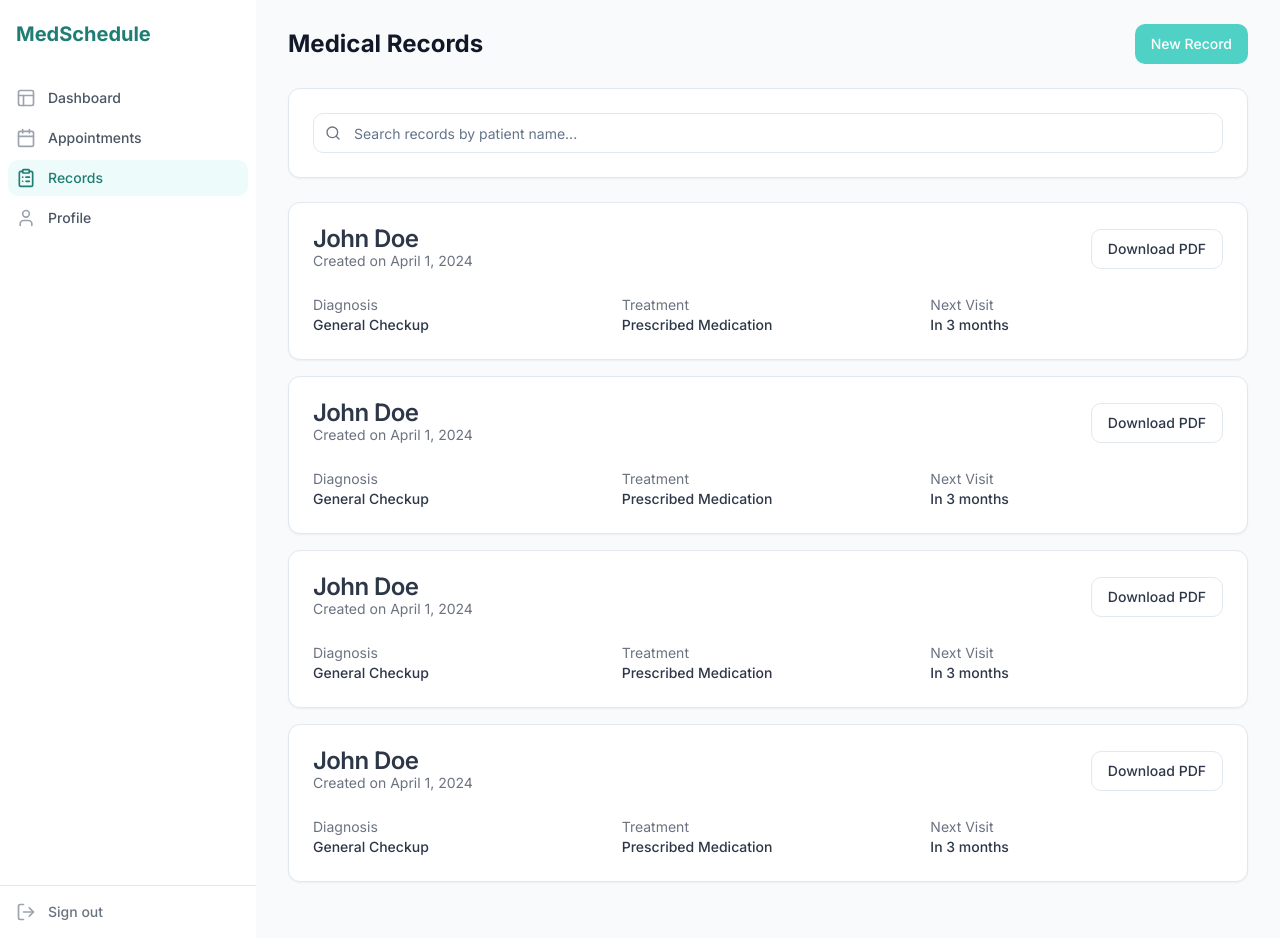
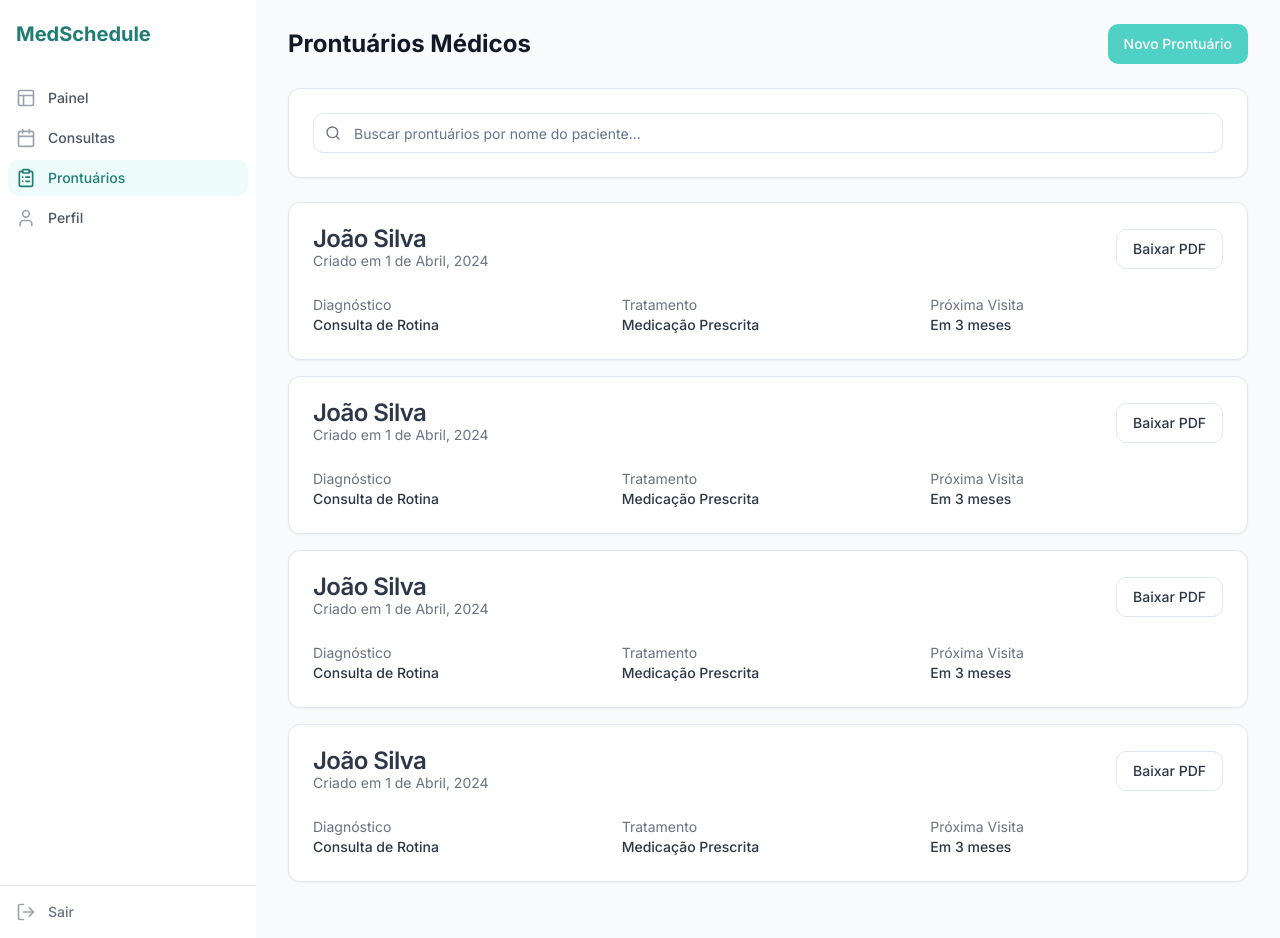
Before and after one commit to michaeldias-dev/friendly-doctor-appointments, a React (Vite) app: page /records in a window 1280 px wide. Built offline with nearby package versions, Linux system fonts and the light colour scheme.

Commit message:
Translate to Portuguese
Translate all UI text to Portuguese.

```diff
--- a/src/components/AppLayout.tsx
+++ b/src/components/AppLayout.tsx
@@ -18,10 +18,10 @@ const AppLayout = ({ children }: AppLayoutProps) => {
   const location = useLocation();
 
   const navigation = [
-    { name: "Dashboard", href: "/dashboard", icon: Layout },
-    { name: "Appointments", href: "/appointments", icon: Calendar },
-    { name: "Records", href: "/records", icon: ClipboardList },
-    { name: "Profile", href: "/profile", icon: User },
+    { name: "Painel", href: "/dashboard", icon: Layout },
+    { name: "Consultas", href: "/appointments", icon: Calendar },
+    { name: "Prontuários", href: "/records", icon: ClipboardList },
+    { name: "Perfil", href: "/profile", icon: User },
   ];
 
   return (
@@ -68,7 +68,7 @@ const AppLayout = ({ children }: AppLayoutProps) => {
                 className="flex items-center text-sm font-medium text-gray-500 hover:text-gray-700"
               >
                 <LogOut className="mr-3 h-5 w-5 text-gray-400" />
-                Sign out
+                Sair
               </Link>
             </div>
           </div>
--- a/src/pages/Appointments.tsx
+++ b/src/pages/Appointments.tsx
@@ -11,12 +11,12 @@ const Appointments = () => {
   return (
     <AppLayout>
       <div className="animate-in">
-        <h1 className="text-2xl font-bold text-gray-900 mb-6">Appointments</h1>
+        <h1 className="text-2xl font-bold text-gray-900 mb-6">Consultas</h1>
 
         <div className="grid grid-cols-1 md:grid-cols-3 gap-6">
           <Card className="md:col-span-1">
             <CardHeader>
-              <CardTitle>Schedule</CardTitle>
+              <CardTitle>Agenda</CardTitle>
             </CardHeader>
             <CardContent>
               <Calendar
@@ -30,7 +30,7 @@ const Appointments = () => {
 
           <Card className="md:col-span-2">
             <CardHeader>
-              <CardTitle>Appointments for {date?.toLocaleDateString()}</CardTitle>
+              <CardTitle>Consultas para {date?.toLocaleDateString()}</CardTitle>
             </CardHeader>
             <CardContent>
               <div className="space-y-4">
@@ -40,13 +40,13 @@ const Appointments = () => {
                     className="flex items-center justify-between p-4 border rounded-lg hover:bg-gray-50"
                   >
                     <div>
-                      <p className="font-medium">John Doe</p>
-                      <p className="text-sm text-gray-500">General Checkup</p>
+                      <p className="font-medium">João Silva</p>
+                      <p className="text-sm text-gray-500">Consulta de Rotina</p>
                     </div>
                     <div className="flex items-center gap-4">
-                      <span className="text-sm text-gray-500">2:30 PM</span>
+                      <span className="text-sm text-gray-500">14:30</span>
                       <Button variant="outline" size="sm">
-                        View Details
+                        Ver Detalhes
                       </Button>
                     </div>
                   </div>
--- a/src/pages/Dashboard.tsx
+++ b/src/pages/Dashboard.tsx
@@ -7,13 +7,13 @@ const Dashboard = () => {
   return (
     <AppLayout>
       <div className="animate-in">
-        <h1 className="text-2xl font-bold text-gray-900 mb-6">Dashboard</h1>
+        <h1 className="text-2xl font-bold text-gray-900 mb-6">Painel</h1>
 
         <div className="grid grid-cols-1 md:grid-cols-3 gap-6 mb-8">
           <Card>
             <CardHeader className="flex flex-row items-center justify-between pb-2 space-y-0">
               <CardTitle className="text-sm font-medium">
-                Today's Appointments
+                Consultas de Hoje
               </CardTitle>
               <Calendar className="h-4 w-4 text-gray-500" />
             </CardHeader>
@@ -24,7 +24,7 @@ const Dashboard = () => {
           <Card>
             <CardHeader className="flex flex-row items-center justify-between pb-2 space-y-0">
               <CardTitle className="text-sm font-medium">
-                Pending Records
+                Prontuários Pendentes
               </CardTitle>
               <ClipboardList className="h-4 w-4 text-gray-500" />
             </CardHeader>
@@ -35,7 +35,7 @@ const Dashboard = () => {
           <Card>
             <CardHeader className="flex flex-row items-center justify-between pb-2 space-y-0">
               <CardTitle className="text-sm font-medium">
-                Total Patients
+                Total de Pacientes
               </CardTitle>
               <Users className="h-4 w-4 text-gray-500" />
             </CardHeader>
@@ -48,7 +48,7 @@ const Dashboard = () => {
         <div className="grid grid-cols-1 md:grid-cols-2 gap-6">
           <Card>
             <CardHeader>
-              <CardTitle>Recent Appointments</CardTitle>
+              <CardTitle>Consultas Recentes</CardTitle>
             </CardHeader>
             <CardContent>
               <div className="space-y-4">
@@ -58,10 +58,10 @@ const Dashboard = () => {
                     className="flex items-center justify-between py-2 border-b last:border-0"
                   >
                     <div>
-                      <p className="font-medium">John Doe</p>
-                      <p className="text-sm text-gray-500">General Checkup</p>
+                      <p className="font-medium">João Silva</p>
+                      <p className="text-sm text-gray-500">Consulta de Rotina</p>
                     </div>
-                    <div className="text-sm text-gray-500">2:30 PM</div>
+                    <div className="text-sm text-gray-500">14:30</div>
                   </div>
                 ))}
               </div>
@@ -70,7 +70,7 @@ const Dashboard = () => {
 
           <Card>
             <CardHeader>
-              <CardTitle>Recent Records</CardTitle>
+              <CardTitle>Prontuários Recentes</CardTitle>
             </CardHeader>
             <CardContent>
               <div className="space-y-4">
@@ -80,10 +80,10 @@ const Dashboard = () => {
                     className="flex items-center justify-between py-2 border-b last:border-0"
                   >
                     <div>
-                      <p className="font-medium">Jane Smith</p>
-                      <p className="text-sm text-gray-500">Medical Report</p>
+                      <p className="font-medium">Maria Santos</p>
+                      <p className="text-sm text-gray-500">Relatório Médico</p>
                     </div>
-                    <div className="text-sm text-gray-500">Yesterday</div>
+                    <div className="text-sm text-gray-500">Ontem</div>
                   </div>
                 ))}
               </div>
--- a/src/pages/Index.tsx
+++ b/src/pages/Index.tsx
@@ -11,7 +11,7 @@ const Index = () => {
           <h1 className="text-2xl font-bold text-primary-700">MedSchedule</h1>
           <Link to="/login">
             <Button variant="outline" className="font-medium">
-              Doctor Login
+              Login do Médico
             </Button>
           </Link>
         </div>
@@ -20,15 +20,15 @@ const Index = () => {
       <main className="container mx-auto px-6 pt-20 pb-16">
         <div className="max-w-4xl mx-auto text-center animate-in">
           <h1 className="text-5xl font-bold text-gray-900 mb-6">
-            Streamlined Medical Appointment Management
+            Gestão Simplificada de Consultas Médicas
           </h1>
           <p className="text-xl text-gray-600 mb-12">
-            Efficient scheduling, seamless record management, and enhanced patient care
-            in one integrated platform.
+            Agendamentos eficientes, gestão de prontuários e atendimento aprimorado
+            em uma única plataforma integrada.
           </p>
           <Link to="/login">
             <Button size="lg" className="font-semibold text-lg px-8">
-              Get Started
+              Começar Agora
             </Button>
           </Link>
         </div>
@@ -38,9 +38,9 @@ const Index = () => {
             <div className="h-12 w-12 bg-primary-100 rounded-lg flex items-center justify-center mb-4">
               <Calendar className="h-6 w-6 text-primary-600" />
             </div>
-            <h3 className="text-xl font-semibold mb-2">Easy Scheduling</h3>
+            <h3 className="text-xl font-semibold mb-2">Agendamento Fácil</h3>
             <p className="text-gray-600">
-              Manage your appointments efficiently with our intuitive calendar interface.
+              Gerencie suas consultas de forma eficiente com nossa interface intuitiva de calendário.
             </p>
           </div>
 
@@ -48,10 +48,10 @@ const Index = () => {
             <div className="h-12 w-12 bg-primary-100 rounded-lg flex items-center justify-center mb-4">
               <ClipboardCheck className="h-6 w-6 text-primary-600" />
             </div>
-            <h3 className="text-xl font-semibold mb-2">Medical Records</h3>
+            <h3 className="text-xl font-semibold mb-2">Prontuários Médicos</h3>
             <p className="text-gray-600">
-              Securely manage and access patient records with easy form filling and PDF
-              downloads.
+              Gerencie e acesse prontuários de pacientes com facilidade, incluindo
+              preenchimento de formulários e downloads em PDF.
             </p>
           </div>
 
@@ -59,9 +59,9 @@ const Index = () => {
             <div className="h-12 w-12 bg-primary-100 rounded-lg flex items-center justify-center mb-4">
               <UserCircle className="h-6 w-6 text-primary-600" />
             </div>
-            <h3 className="text-xl font-semibold mb-2">Doctor Profiles</h3>
+            <h3 className="text-xl font-semibold mb-2">Perfil do Médico</h3>
             <p className="text-gray-600">
-              Maintain your professional profile and manage your practice efficiently.
+              Mantenha seu perfil profissional e gerencie sua prática de forma eficiente.
             </p>
           </div>
         </div>
@@ -69,7 +69,7 @@ const Index = () => {
 
       <footer className="container mx-auto px-6 py-8 border-t">
         <div className="text-center text-gray-600">
-          <p>&copy; 2024 MedSchedule. All rights reserved.</p>
+          <p>&copy; 2024 MedSchedule. Todos os direitos reservados.</p>
         </div>
       </footer>
     </div>
--- a/src/pages/Profile.tsx
+++ b/src/pages/Profile.tsx
@@ -14,36 +14,36 @@ const Profile = () => {
     <AppLayout>
       <div className="animate-in">
         <div className="flex items-center justify-between mb-6">
-          <h1 className="text-2xl font-bold text-gray-900">Doctor Profile</h1>
+          <h1 className="text-2xl font-bold text-gray-900">Perfil do Médico</h1>
           <Button
             variant={isEditing ? "outline" : "default"}
             onClick={() => setIsEditing(!isEditing)}
           >
-            {isEditing ? "Cancel" : "Edit Profile"}
+            {isEditing ? "Cancelar" : "Editar Perfil"}
           </Button>
         </div>
 
         <div className="grid grid-cols-1 md:grid-cols-3 gap-6">
           <Card className="md:col-span-2">
             <CardHeader>
-              <CardTitle>Personal Information</CardTitle>
+              <CardTitle>Informações Pessoais</CardTitle>
             </CardHeader>
             <CardContent>
               <form className="space-y-6">
                 <div className="grid grid-cols-1 md:grid-cols-2 gap-4">
                   <div className="space-y-2">
-                    <Label htmlFor="firstName">First Name</Label>
+                    <Label htmlFor="firstName">Nome</Label>
                     <Input
                       id="firstName"
-                      defaultValue="John"
+                      defaultValue="João"
                       readOnly={!isEditing}
                     />
                   </div>
                   <div className="space-y-2">
-                    <Label htmlFor="lastName">Last Name</Label>
+                    <Label htmlFor="lastName">Sobrenome</Label>
                     <Input
                       id="lastName"
-                      defaultValue="Smith"
+                      defaultValue="Silva"
                       readOnly={!isEditing}
                     />
                   </div>
@@ -54,32 +54,32 @@ const Profile = () => {
                   <Input
                     id="email"
                     type="email"
-                    defaultValue="dr.smith@example.com"
+                    defaultValue="dr.silva@exemplo.com"
                     readOnly={!isEditing}
                   />
                 </div>
 
                 <div className="space-y-2">
-                  <Label htmlFor="specialization">Specialization</Label>
+                  <Label htmlFor="specialization">Especialização</Label>
                   <Input
                     id="specialization"
-                    defaultValue="General Medicine"
+                    defaultValue="Clínica Geral"
                     readOnly={!isEditing}
                   />
                 </div>
 
                 <div className="space-y-2">
-                  <Label htmlFor="bio">Biography</Label>
+                  <Label htmlFor="bio">Biografia</Label>
                   <Textarea
                     id="bio"
-                    defaultValue="Dr. Smith is a board-certified physician with over 15 years of experience in general medicine..."
+                    defaultValue="Dr. Silva é um médico certificado com mais de 15 anos de experiência em clínica geral..."
                     readOnly={!isEditing}
                     className="h-32"
                   />
                 </div>
 
                 {isEditing && (
-                  <Button type="submit">Save Changes</Button>
+                  <Button type="submit">Salvar Alterações</Button>
                 )}
               </form>
             </CardContent>
@@ -87,20 +87,20 @@ const Profile = () => {
 
           <Card>
             <CardHeader>
-              <CardTitle>Statistics</CardTitle>
+              <CardTitle>Estatísticas</CardTitle>
             </CardHeader>
             <CardContent>
               <div className="space-y-4">
                 <div>
-                  <p className="text-sm text-gray-500">Total Patients</p>
+                  <p className="text-sm text-gray-500">Total de Pacientes</p>
                   <p className="text-2xl font-bold">145</p>
                 </div>
                 <div>
-                  <p className="text-sm text-gray-500">Appointments This Month</p>
+                  <p className="text-sm text-gray-500">Consultas Este Mês</p>
                   <p className="text-2xl font-bold">48</p>
                 </div>
                 <div>
-                  <p className="text-sm text-gray-500">Years of Experience</p>
+                  <p className="text-sm text-gray-500">Anos de Experiência</p>
                   <p className="text-2xl font-bold">15</p>
                 </div>
               </div>
--- a/src/pages/Records.tsx
+++ b/src/pages/Records.tsx
@@ -10,8 +10,8 @@ const Records = () => {
     <AppLayout>
       <div className="animate-in">
         <div className="flex items-center justify-between mb-6">
-          <h1 className="text-2xl font-bold text-gray-900">Medical Records</h1>
-          <Button>New Record</Button>
+          <h1 className="text-2xl font-bold text-gray-900">Prontuários Médicos</h1>
+          <Button>Novo Prontuário</Button>
         </div>
 
         <Card className="mb-6">
@@ -20,7 +20,7 @@ const Records = () => {
               <Search className="absolute left-3 top-1/2 -translate-y-1/2 h-4 w-4 text-gray-500" />
               <Input
                 className="pl-10"
-                placeholder="Search records by patient name..."
+                placeholder="Buscar prontuários por nome do paciente..."
               />
             </div>
           </CardContent>
@@ -32,25 +32,25 @@ const Records = () => {
               <CardHeader>
                 <div className="flex items-center justify-between">
                   <div>
-                    <CardTitle>John Doe</CardTitle>
-                    <p className="text-sm text-gray-500">Created on April 1, 2024</p>
+                    <CardTitle>João Silva</CardTitle>
+                    <p className="text-sm text-gray-500">Criado em 1 de Abril, 2024</p>
                   </div>
-                  <Button variant="outline">Download PDF</Button>
+                  <Button variant="outline">Baixar PDF</Button>
                 </div>
               </CardHeader>
               <CardContent>
                 <div className="grid grid-cols-1 md:grid-cols-3 gap-4 text-sm">
                   <div>
-                    <p className="text-gray-500">Diagnosis</p>
-                    <p className="font-medium">General Checkup</p>
+                    <p className="text-gray-500">Diagnóstico</p>
+                    <p className="font-medium">Consulta de Rotina</p>
                   </div>
                   <div>
-                    <p className="text-gray-500">Treatment</p>
-                    <p className="font-medium">Prescribed Medication</p>
+                    <p className="text-gray-500">Tratamento</p>
+                    <p className="font-medium">Medicação Prescrita</p>
                   </div>
                   <div>
-                    <p className="text-gray-500">Next Visit</p>
-                    <p className="font-medium">In 3 months</p>
+                    <p className="text-gray-500">Próxima Visita</p>
+                    <p className="font-medium">Em 3 meses</p>
                   </div>
                 </div>
               </CardContent>
```
Also changed, not shown: src/pages/Login.tsx (+9 -9 lines).
